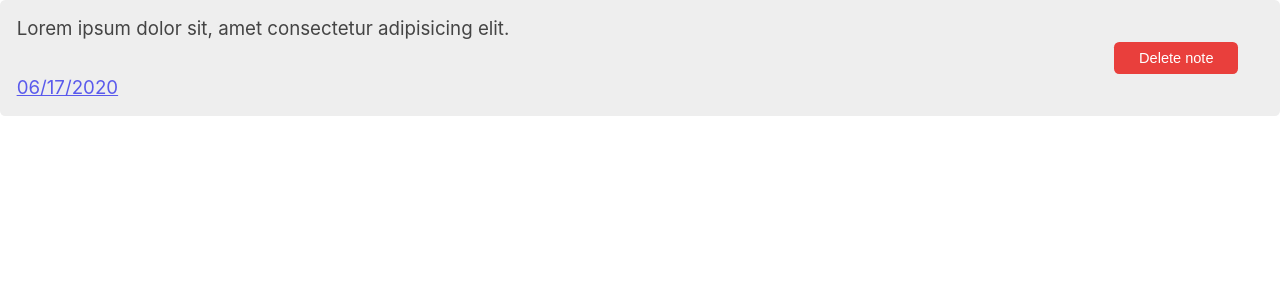
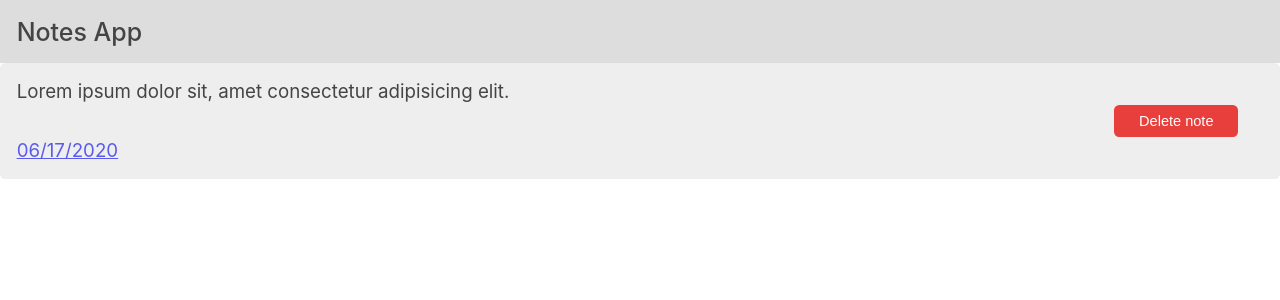
Before and after one commit to zakrzewskib/notes-internship-task, a React (Create React App) app: page /notes/1 in a window 1280 px wide. Shown: the top 300 px of the page. Built offline with nearby package versions, Linux system fonts and the light colour scheme.

Commit message:
Make Header component visible on all pages

```diff
--- a/src/App.js
+++ b/src/App.js
@@ -1,11 +1,9 @@
 import AddNoteForm from './components/AddNoteForm';
-import Header from './components/Header';
 import NotesList from './components/Notes/NotesList';
 
 const App = () => {
   return (
     <>
-      <Header />
       <AddNoteForm />
       <NotesList />
     </>
--- a/src/components/Notes/NotePage.js
+++ b/src/components/Notes/NotePage.js
@@ -8,9 +8,6 @@ const NotePage = (props) => {
   const notesContext = useContext(NotesContext);
   const note = notesContext.notes.find((note) => note.id === id);
 
-  console.log(note);
-  console.log(notesContext.notes);
-
   return <Note note={note} />;
 };
 
--- a/src/index.js
+++ b/src/index.js
@@ -7,11 +7,13 @@ import NotesProvider from './store/NotesProvider';
 import './index.css';
 import App from './App';
 import NotePage from './components/Notes/NotePage';
+import Header from './components/Header';
 
 ReactDOM.render(
   <React.StrictMode>
     <NotesProvider>
       <BrowserRouter>
+        <Header />
         <Routes>
           <Route path="/" element={<App />} />
           <Route path="/notes/:id" element={<NotePage />} />
```
